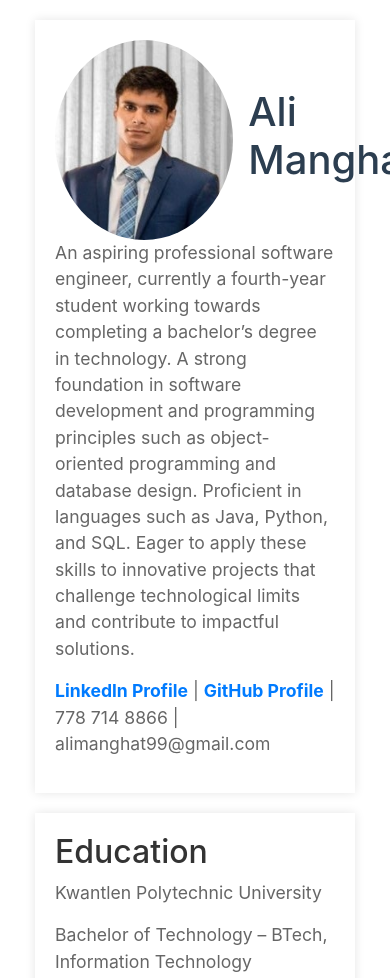
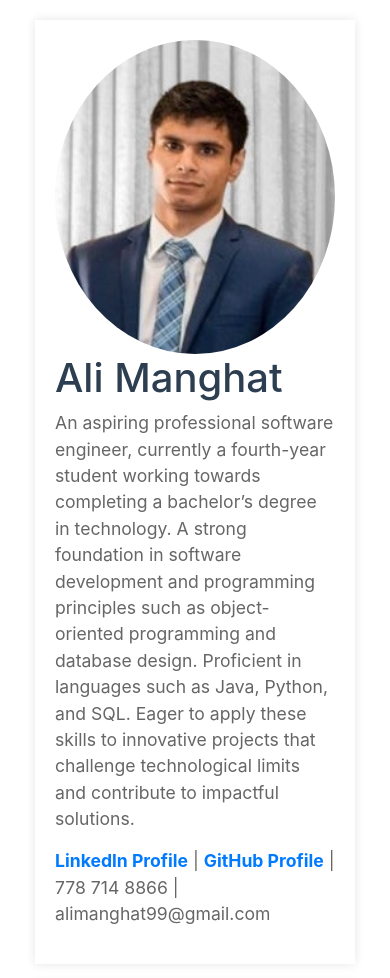
Before and after one commit to Ali-m99/Ali-m99.github.io, a plain HTML site: page index.html in a window 390 px wide. Shown: the top 978 px of the page. Drawn offline with nearby package versions, Linux system fonts and the light colour scheme.

Commit message:
Updated grid layout

```diff
--- a/index.html
+++ b/index.html
@@ -9,9 +9,13 @@
 <body>
     <div class="container">
         <section id="intro">
-            <div class="profile">
-                <img src="portfolio_image.jpg" alt="Ali Manghat" class="profile-img">
+            <div class="row align-items-center">
+                <div class="col-md-auto">
+                    <img src="portfolio_image.jpg" alt="Ali Manghat" class="profile-img img-fluid">
+                </div>
+                <div class="col-md-6">
                     <h1>Ali Manghat</h1>
+                </div>
             </div>
             <p>An aspiring professional software engineer, currently a fourth-year student working towards completing a bachelor’s degree in technology.
              A strong foundation in software development and programming principles such as object-oriented programming and database design.
@@ -51,8 +55,9 @@
                 <a href="https://github.com/Ali-m99/Data-Mining-Project" target="_blank">GitHub Repository</a>
             </div>
         </section>
-</body>
+    </div>
     <footer>
         <p>© 2024 Ali Manghat</p>
     </footer>
+</body>
 </html>
--- a/style.css
+++ b/style.css
@@ -11,13 +11,6 @@ body {
     width: 80%;
     margin: auto;
     overflow: hidden;
-}
-
-.profile {
-    display: flex;
-    align-items: center;
-    justify-content: start;
-    gap: 15px;
 }
 
 .profile-img {
@@ -69,18 +62,27 @@ a:hover {
 }
 
 footer {
-    /* background-color: #f4f4f4;
-    color: #333; */
+    background-color: #f4f4f4;
+    color: #333;
     text-align: center;
     padding: 10px;
     width: 100%;
 }
 
-@media screen and (max-width: 600px) {
+@media screen and (max-width: 768px) {
     body {
         font-size: 18px;
     }
     .container {
         width: 98%;
     }
+
+    h1 {
+        font-size: 1.5em;
+    }
+
+    .profile-img {
+        width: 100%;
+        height: auto;
+    }
 }
```
Lines whose indentation alone changed are shown as unchanged.
